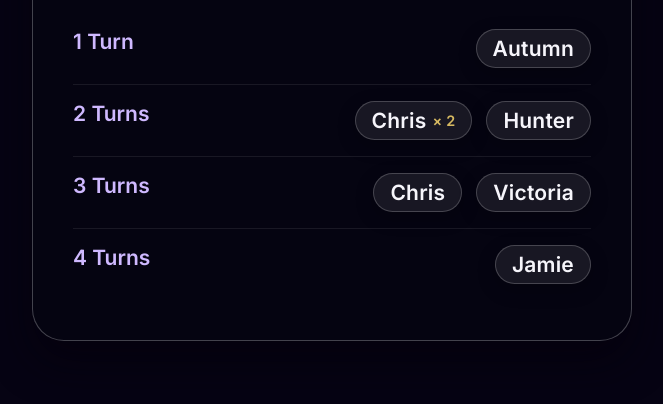
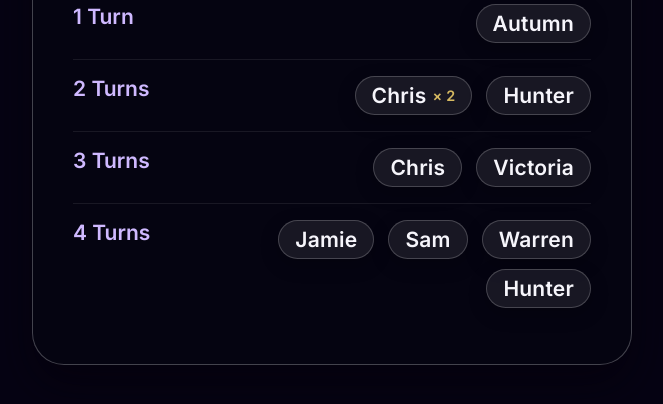
Before and after one commit to Felewin/Scrolls-Leaderboard, a plain HTML site: page index.html in a window 1280 px wide. Shown: the part 330-734 px from the top of the page, without its empty margins (308-971 px from the left). Drawn offline with Linux system fonts and the light colour scheme.

Commit message:
Update index.html

```diff
--- a/index.html
+++ b/index.html
@@ -410,6 +410,9 @@
       <div class="turns">4 Turns</div>
       <div class="names">
         <span class="name">Jamie</span>
+        <span class="name">Sam</span>
+        <span class="name">Warren</span>
+        <span class="name">Hunter</span>
       </div>
     </div>
   </main>
```
